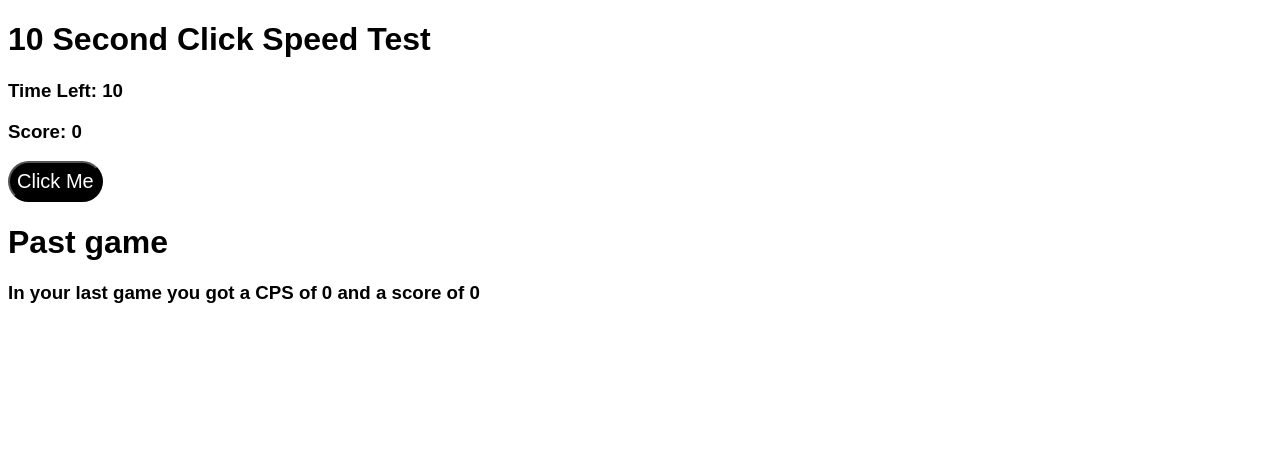
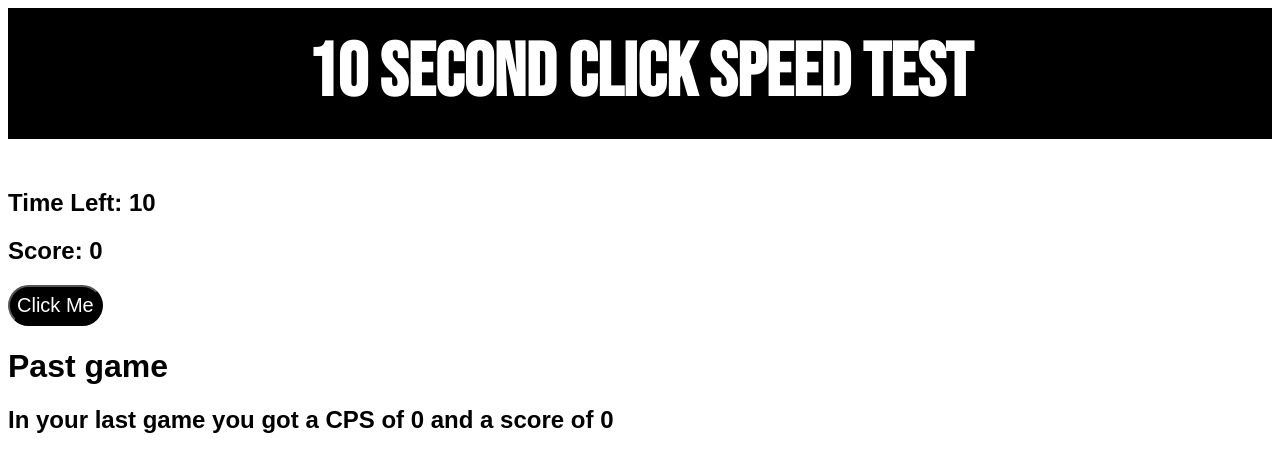
Before and after one commit to blgoreuxe/UltraSpeedTests, a plain HTML site: page Mouse/10secclick.html in a window 1280 px wide. Drawn offline with Linux system fonts and the light colour scheme.

Commit message:
Add files via upload

```diff
--- a/Mouse/10secclick.html
+++ b/Mouse/10secclick.html
@@ -6,15 +6,18 @@
     <meta name="viewport" content="width=device-width, initial-scale=1.0">
     <title>Spacebar Speed Test</title>
     <link rel="stylesheet" type="text/css" href="style.css">
+    <link rel="preconnect" href="https://fonts.googleapis.com">
+    <link rel="preconnect" href="https://fonts.gstatic.com" crossorigin>
+    <link href="https://fonts.googleapis.com/css2?family=Bebas+Neue&display=swap" rel="stylesheet">
 </head>
 <body>
-    <h1>10 Second Click Speed Test</h1>
-    <h3 id="time">Time Left: 10</h3>
-    <h3 id="score">Score: 0</h3>
+    <h1 id="title">10 Second Click Speed Test</h1>
+    <h2 id="time">Time Left: 10</h2>
+    <h2 id="score">Score: 0</h2>
     <button id="addscore" onclick="tap()">Click Me</button>
     <div id="Congrats">
         <h1>Past game</h1>
-        <h3 id="past">In your last game you got a CPS of 0 and a score of 0</h3>
+        <h2 id="past">In your last game you got a CPS of 0 and a score of 0</h2>
     </div>
     <script src="10script.js"></script>
 </body>
--- a/Mouse/style.css
+++ b/Mouse/style.css
@@ -9,3 +9,13 @@ body {
     color: white;
     padding: 7px;
 }
+
+#title {
+    text-align: center;
+    font-size: 75px;
+    margin-top: 0px;
+    padding: 20px;
+    color: white;
+    background-color: black;
+    font-family: 'Bebas Neue', cursive;
+}
```
Also changed, not shown: Mouse/1secclick.html (+7 -4 lines), Mouse/5secclick.html (+7 -4 lines).
